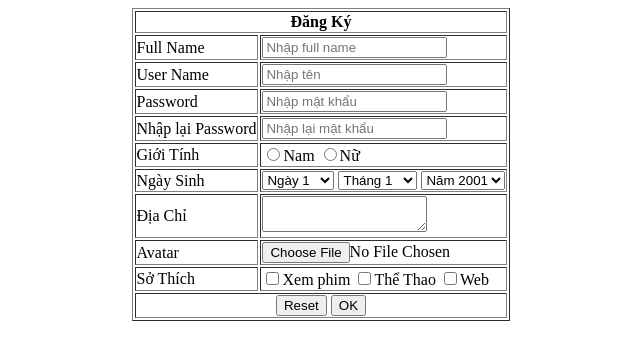
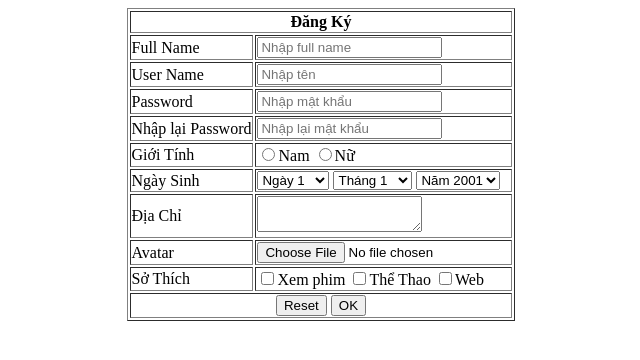
Before and after one commit to tuyentruongit/BTVNBUOI2, a plain HTML site: page index.html in a window 1280 px wide. Shown: the whole page, without its empty margins (319-959 px from the left). Drawn offline with Linux system fonts and the light colour scheme.

Commit message:
Update index.html

```diff
--- a/index.html
+++ b/index.html
@@ -99,7 +99,7 @@
         <tr>
             <td>Avatar</td>
             <td>
-                <button>Choose File</button>No File Chosen
+                <input type="file"></input>
             </td>
         </tr>
 
```
